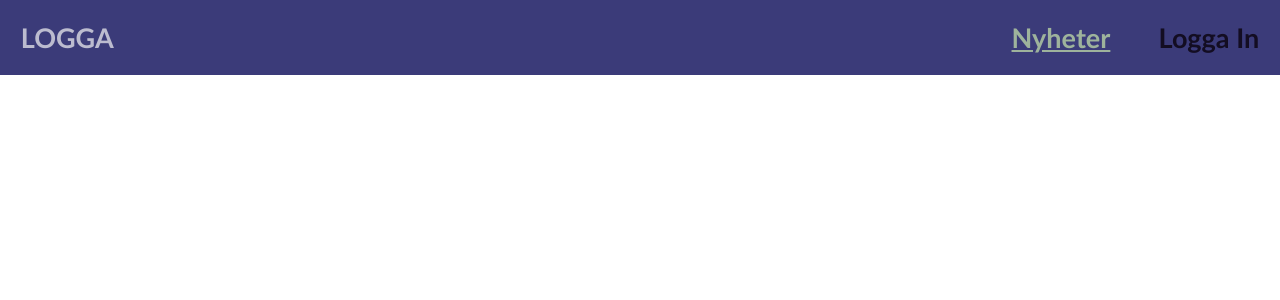
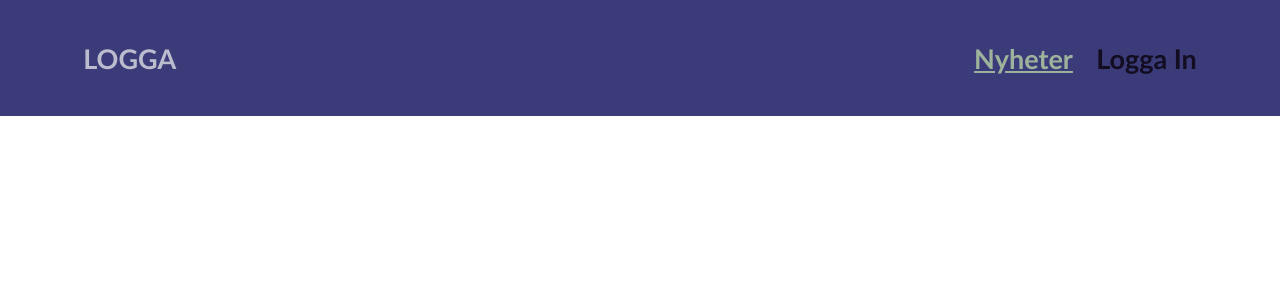
Before and after one commit to AlbinHellman/JavaScript3-Inl-mningsuppgift1, a React (Create React App) app in the folder Inlämningsuppgift-1/uppgift1/: page / in a window 1280 px wide. Shown: the top 300 px of the page. Built offline with nearby package versions, Linux system fonts and the light colour scheme.

Commit message:
JavaScript3 Inlämningsuppgift1

```diff
--- a/Inlämningsuppgift-1/uppgift1/src/App.css
+++ b/Inlämningsuppgift-1/uppgift1/src/App.css
@@ -23,6 +23,9 @@ body, html {
   display: flex;
   justify-content: space-between;
   align-items: center;
+  padding: 1rem;
+  margin-right: 2rem;
+  margin-left: 2rem;
 }
 
 .navbar-brand {
```
